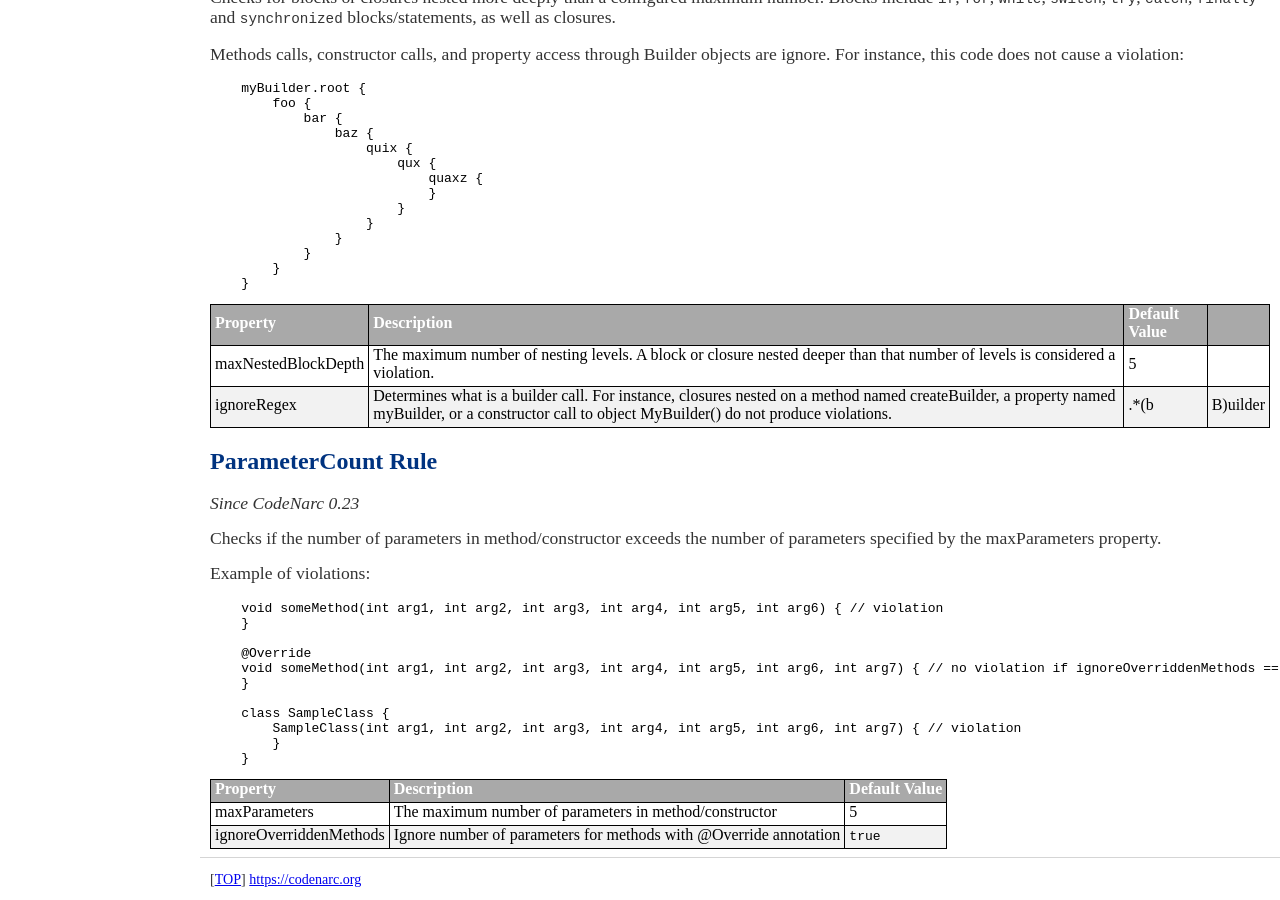
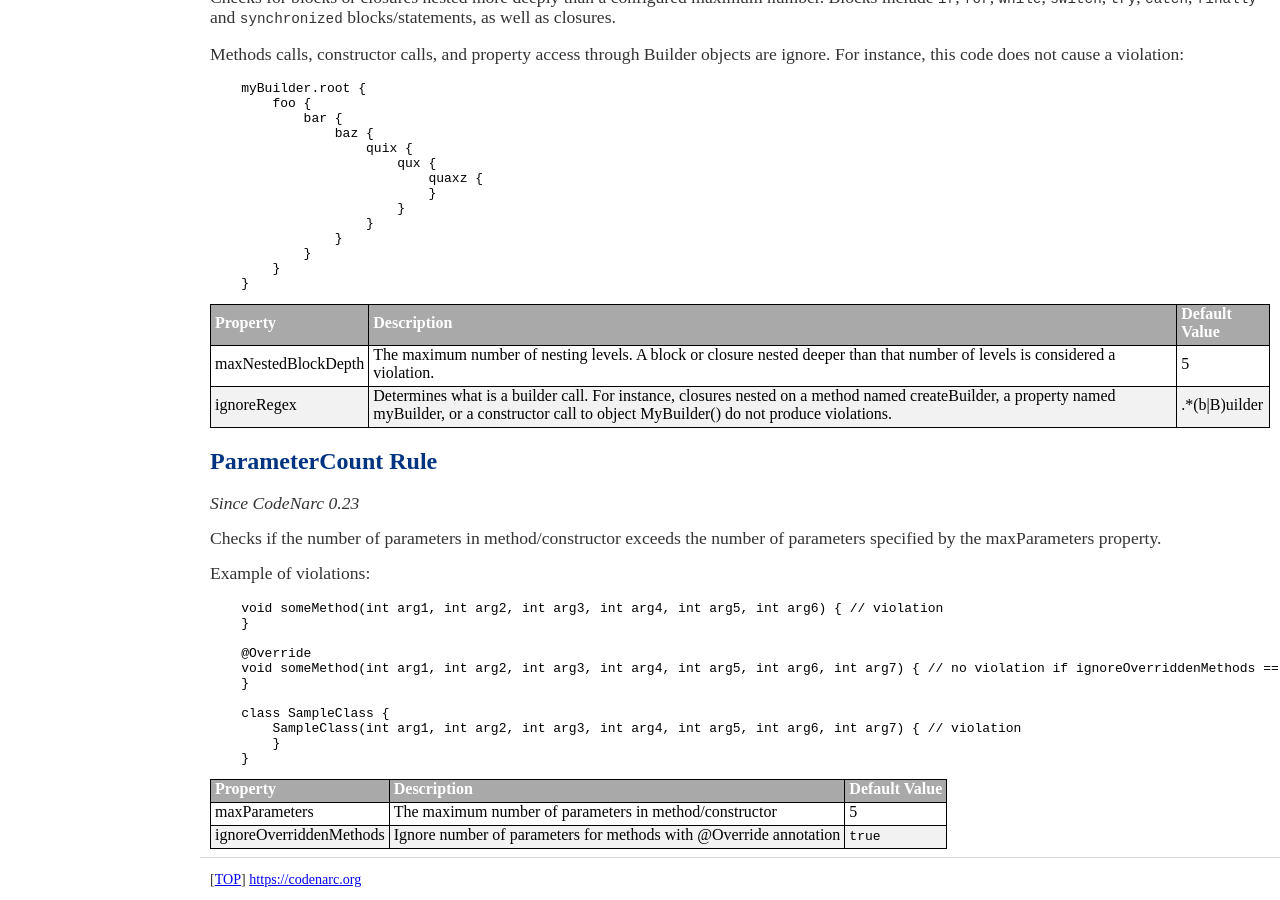
Before and after one commit to CodeNarc/CodeNarc, a Jekyll site: the page built from codenarc-rules-size.md, in a window 1280 px wide and 900 px high, scrolled down 4076 px. Built offline with Jekyll 4.4.1, drawn with Linux system fonts in a browser that asks for light colours.

Commit message:
Fix issue with missing escape for pipe
Signed-off-by: Ron Gebauer <ron.gebauer@raytion.com>

```diff
--- a/codenarc-rules-size.md
+++ b/codenarc-rules-size.md
@@ -246,7 +246,7 @@ does not cause a violation:
 | Property                    | Description            | Default Value    |
 |-----------------------------|------------------------|------------------|
 | maxNestedBlockDepth         | The maximum number of nesting levels. A block or closure nested deeper than that number of levels is considered a violation.  | 5 |
-| ignoreRegex                 | Determines what is a builder call. For instance, closures nested on a method named createBuilder, a property named myBuilder, or a constructor call to object MyBuilder() do not produce violations. |  .*(b|B)uilder  |
+| ignoreRegex                 | Determines what is a builder call. For instance, closures nested on a method named createBuilder, a property named myBuilder, or a constructor call to object MyBuilder() do not produce violations. |  .*(b\|B)uilder  |
 
 
 ## ParameterCount Rule
```
